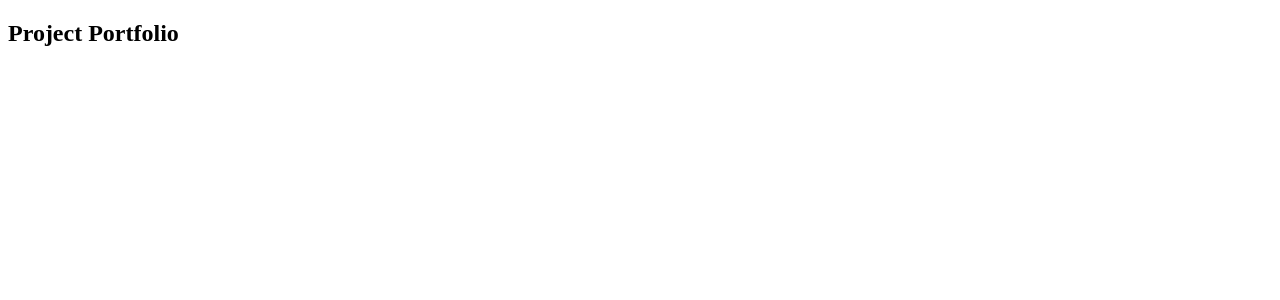
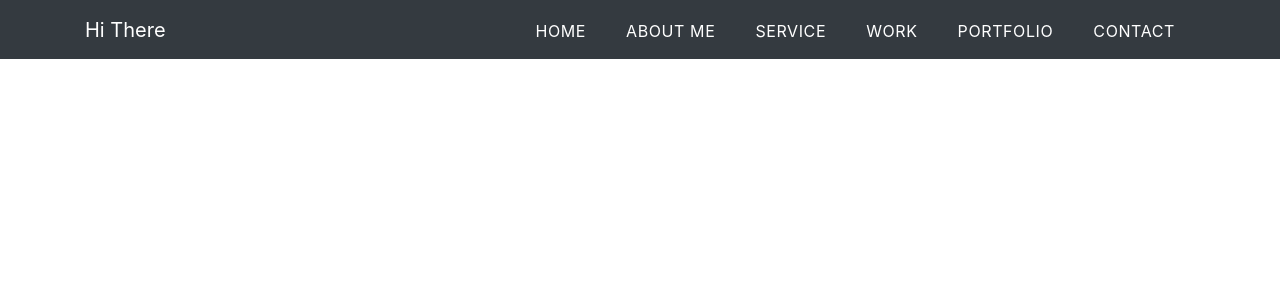
Before and after one commit to mdrafeul/portfolio_project, a React (Create React App) app: page / in a window 1280 px wide. Shown: the top 300 px of the page. Built offline with nearby package versions, Linux system fonts and the light colour scheme.

Commit message:
Navbar Added

```diff
--- a/package.json
+++ b/package.json
@@ -3,10 +3,15 @@
   "version": "0.1.0",
   "private": true,
   "dependencies": {
+    "@fortawesome/fontawesome-svg-core": "^1.2.35",
+    "@fortawesome/free-solid-svg-icons": "^5.15.3",
+    "@fortawesome/react-fontawesome": "^0.1.14",
     "@testing-library/jest-dom": "^5.11.10",
     "@testing-library/react": "^11.2.6",
     "@testing-library/user-event": "^12.8.3",
+    "bootstrap": "^4.6.0",
     "react": "^17.0.2",
+    "react-bootstrap": "^1.5.2",
     "react-dom": "^17.0.2",
     "react-scripts": "4.0.3",
     "web-vitals": "^1.1.1"
--- a/public/index.html
+++ b/public/index.html
@@ -19,5 +19,9 @@
     <noscript>You need to enable JavaScript to run this app.</noscript>
     <div id="root"></div>
 
+
+    <script src="https://code.jquery.com/jquery-3.2.1.slim.min.js" integrity="sha384-KJ3o2DKtIkvYIK3UENzmM7KCkRr/rE9/Qpg6aAZGJwFDMVNA/GpGFF93hXpG5KkN" crossorigin="anonymous"></script>
+    <script src="https://cdnjs.cloudflare.com/ajax/libs/popper.js/1.12.9/umd/popper.min.js" integrity="sha384-ApNbgh9B+Y1QKtv3Rn7W3mgPxhU9K/ScQsAP7hUibX39j7fakFPskvXusvfa0b4Q" crossorigin="anonymous"></script>
+    <script src="https://maxcdn.bootstrapcdn.com/bootstrap/4.0.0/js/bootstrap.min.js" integrity="sha384-JZR6Spejh4U02d8jOt6vLEHfe/JQGiRRSQQxSfFWpi1MquVdAyjUar5+76PVCmYl" crossorigin="anonymous"></script>
   </body>
 </html>
--- a/src/App.css
+++ b/src/App.css
@@ -1,38 +1,42 @@
-.App {
-  text-align: center;
+@import url('https://fonts.googleapis.com/css2?family=Roboto+Condensed:wght@300&display=swap');
+
+:root{
+  --primary-white:#fff;
+  --primary-orange:#f9ab00;
+  --primary-dark: rgba(255,255,255,0)
 }
 
-.App-logo {
-  height: 40vmin;
-  pointer-events: none;
+body{
+  font-family: "Roboto Condensed" sans-serif;
 }
 
-@media (prefers-reduced-motion: no-preference) {
-  .App-logo {
-    animation: App-logo-spin infinite 20s linear;
-  }
+
+/*---------NavBar--------*/
+.navbar-brand{
+  font-size: 48px;
+  color: var(--primary-white) !important;
 }
 
-.App-header {
-  background-color: #282c34;
-  min-height: 100vh;
-  display: flex;
-  flex-direction: column;
-  align-items: center;
-  justify-content: center;
-  font-size: calc(10px + 2vmin);
-  color: white;
+nav a.nav-link{
+  /* font-weight: 500; */
+  letter-spacing: 0.0375rem;
+  cursor: pointer;
+}
+nav ul li{
+  text-transform: uppercase;
 }
 
-.App-link {
-  color: #61dafb;
+.navbar-nav > li> a{
+  margin-right: .75rem;
+  margin-left: .75rem;
+  color:  var(--primary-white) !important;
+  border-top: 0.1875rem solid var(--primary-dark);
 }
 
-@keyframes App-logo-spin {
-  from {
-    transform: rotate(0deg);
-  }
-  to {
-    transform: rotate(360deg);
-  }
+.navbar-nav > li > a.active, .navbar-nav > li > a.active:focus{
+  border-top: 0.1875rem solid var(--primary-orange);
 }
+
+.navbar-nav > li > a:hover{
+  border-top: 0.1875rem solid var(--primary-orange);
+}
--- a/src/App.js
+++ b/src/App.js
@@ -1,8 +1,10 @@
 import './App.css';
+import 'bootstrap/dist/css/bootstrap.min.css';
+import Navbar from './component/Navbar'
 
 function App() {
   return (
-    <h2>Project Portfolio</h2>
+    <Navbar/>
   )
 }
 
--- /dev/null
+++ b/src/component/Navbar.js
@@ -0,0 +1,42 @@
+import React from 'react'
+import { FontAwesomeIcon } from '@fortawesome/react-fontawesome'
+import { faBars} from '@fortawesome/free-solid-svg-icons'
+
+const Navbar = () => {
+    return (
+        <nav className="navbar navbar-expand-lg navbar-light bg-dark">
+            <div className="container">
+
+                <a className="navbar-brand" href="#">Hi There</a>
+                <button className="navbar-toggler" type="button" data-toggle="collapse" data-target="#navbarSupportedContent" aria-controls="navbarSupportedContent" aria-expanded="false" aria-label="Toggle navigation">
+                    <FontAwesomeIcon icon={faBars} style={{color:"#fff"}}/>
+                </button>
+
+                <div className="collapse navbar-collapse" id="navbarSupportedContent">
+                    <ul className="navbar-nav ml-auto">
+                        <li className="nav-item active">
+                            <a className="nav-link" href="#">Home <span className="sr-only">(current)</span></a>
+                        </li>
+                        <li className="nav-item">
+                            <a className="nav-link" href="#">about me</a>
+                        </li>
+                        <li className="nav-item">
+                            <a className="nav-link" href="#">service</a>
+                        </li>
+                        <li className="nav-item">
+                            <a className="nav-link" href="#">work</a>
+                        </li>
+                        <li className="nav-item">
+                            <a className="nav-link" href="#">portfolio</a>
+                        </li>
+                        <li className="nav-item">
+                            <a className="nav-link" href="#">contact</a>
+                        </li>
+                    </ul>
+                </div>
+            </div>
+        </nav>
+    )
+}
+
+export default Navbar
```
Also changed, not shown: 1 other file (tests, documents, lock files or other folders).
